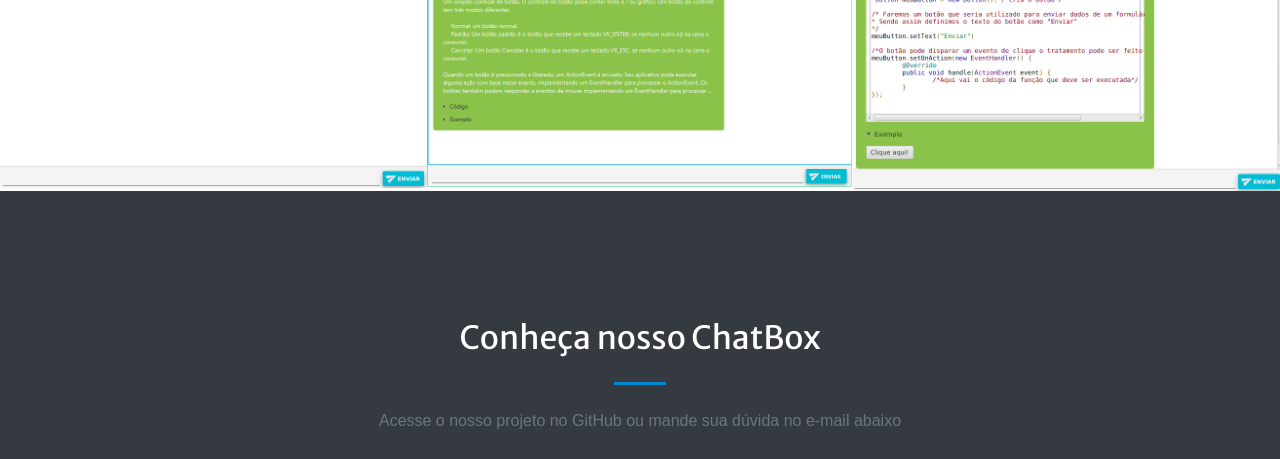
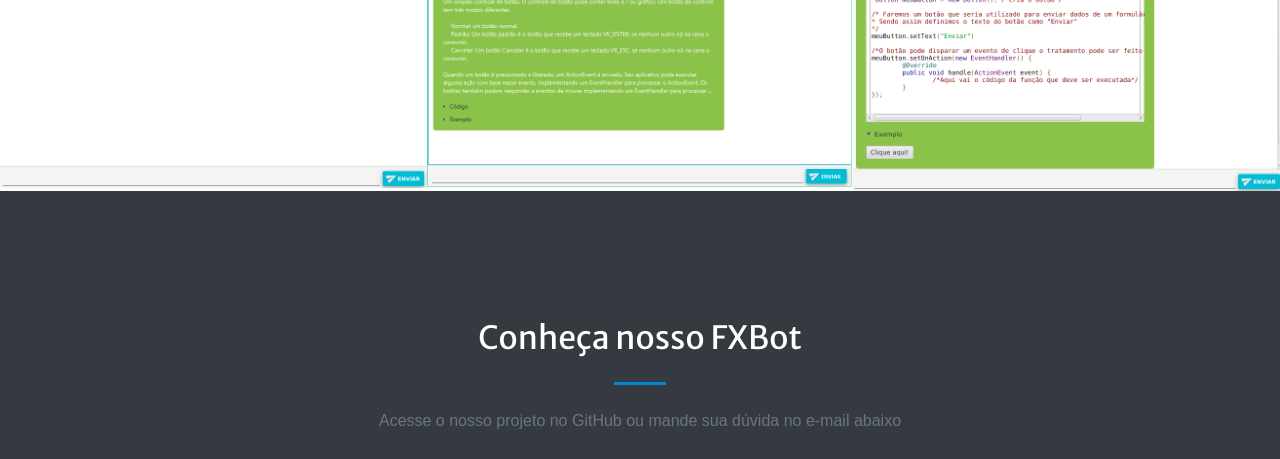
Before and after one commit to EvaCosta/ChatBot-LPV, a website with bundled scripts: page index.html in a window 1280 px wide. Shown: the part 2002-2461 px from the top of the page. Built offline with nearby package versions, Linux system fonts and the light colour scheme.

Commit message:
[UP] Concertando título

```diff
--- a/index.html
+++ b/index.html
@@ -168,7 +168,7 @@
      <div class="container">
       <div class="row justify-content-center">
         <div class="col-lg-8 text-center">
-          <h2 class="mt-0">Conheça nosso ChatBox</h2>
+          <h2 class="mt-0">Conheça nosso FXBot</h2>
           <hr class="divider my-4">
           <p class="text-muted mb-5">Acesse o nosso projeto no GitHub ou mande sua dúvida no e-mail abaixo</p>
         </div>
```
